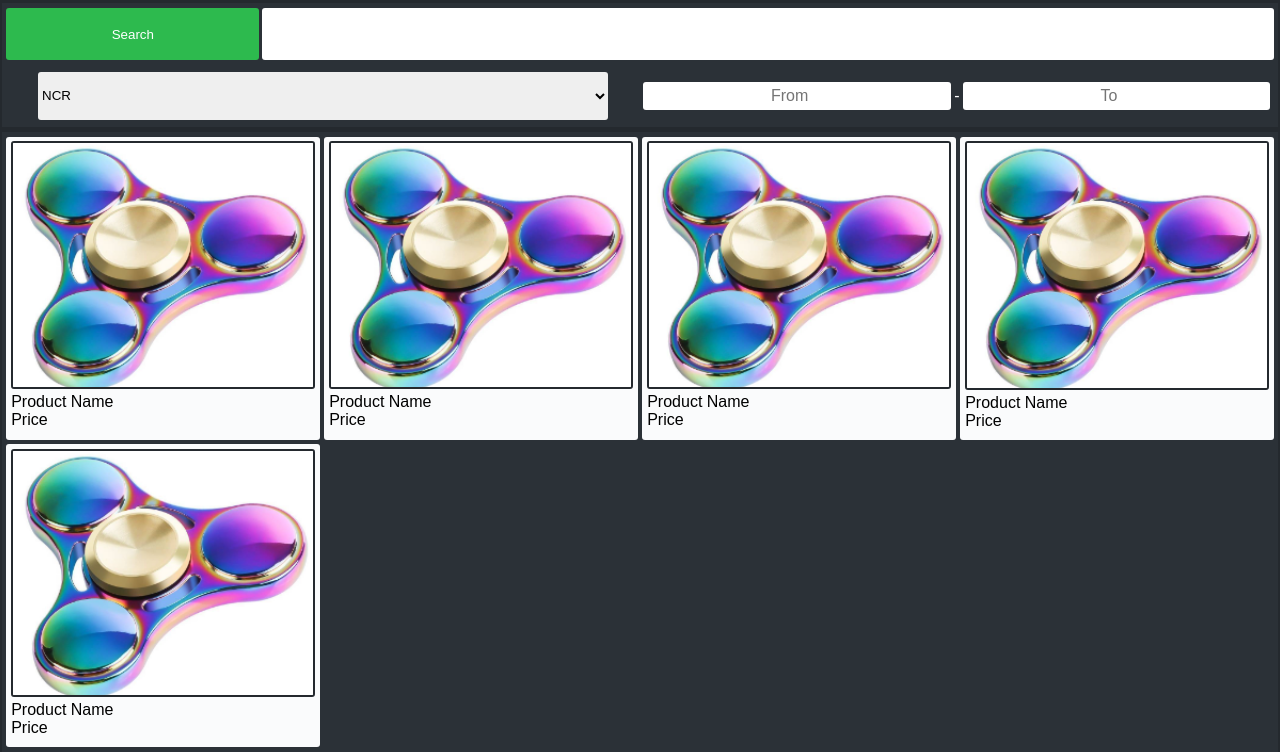
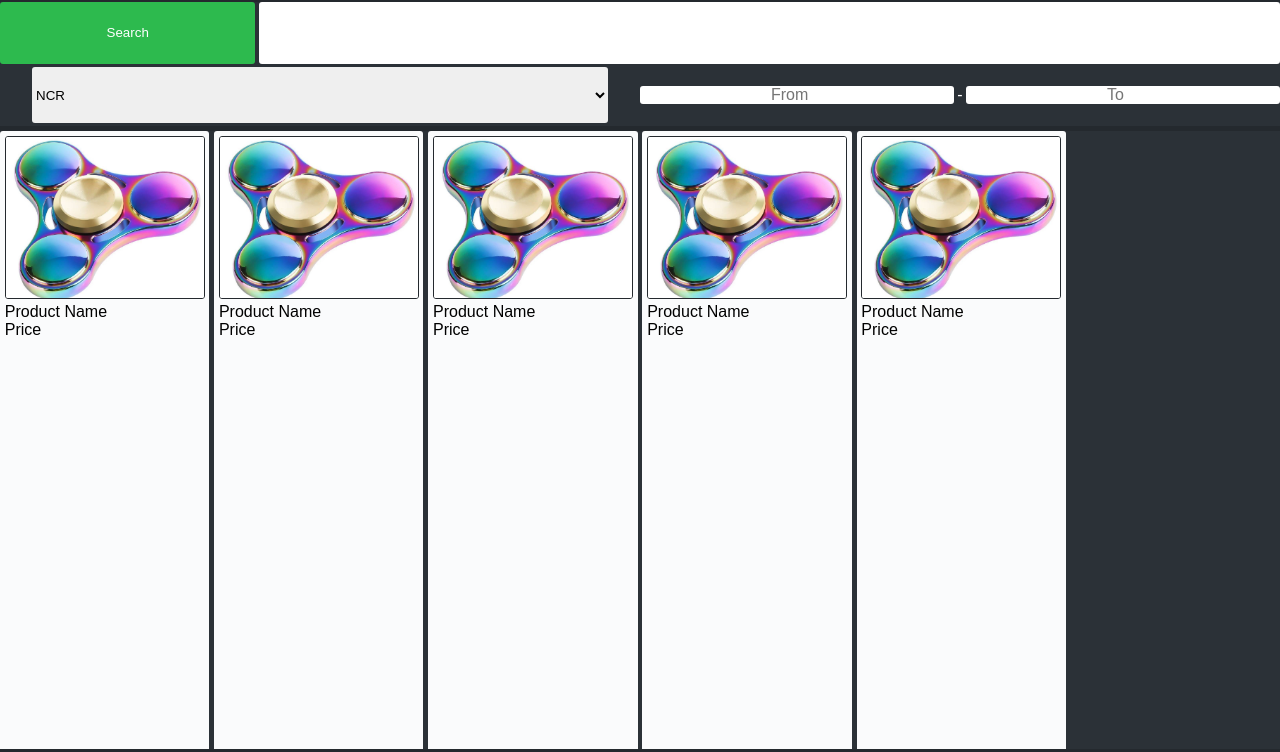
Before and after one commit to eustaquiogalano/shop, a website built with webpack: page src/index.html in a window 1280 px wide. Shown: the part 51-803 px from the top of the page. Built offline with nearby package versions, Linux system fonts and the light colour scheme.

Commit message:
style: remove unnecessary spacings

```diff
--- a/src/styles.css
+++ b/src/styles.css
@@ -5,7 +5,7 @@
   --gh-white-dark: rgb(250, 251, 252);
   --gh-white-light: rgb(255, 255, 255);
   --gh-green: rgb(45, 186, 78);
-  --general-padding: 0.1rem;
+  /* --general-padding: 0.1rem; */
 }
 
 * {
@@ -19,11 +19,12 @@ html {
   font-size: 16px;
 }
 
-body {
+body,
+html {
   background-color: var(--gh-black-dark);
   height: 100vh;
   width: 100vw;
-  padding: var(--general-padding);
+  overflow: hidden;
 }
 
 .display-flex {
@@ -40,7 +41,7 @@ header {
 
 header h1 {
   color: var(--gh-white-light);
-  margin-left: 30px;
+  /* margin-left: 30px; */
 }
 
 main {
@@ -68,7 +69,7 @@ section {
 #search-container {
   background-color: var(--gh-black-light);
   height: 50%;
-  padding: 0.3rem;
+  /* padding: 0.3rem; */
   gap: 0.2rem;
 }
 
@@ -82,7 +83,7 @@ section {
 
 #search-item-input {
   width: 80%;
-  padding: 0.2rem;
+  /* padding: 0.2rem; */
   font-size: 1rem;
   border-radius: 3px;
   border: none;
@@ -91,7 +92,7 @@ section {
 #search-option-container {
   background-color: var(--gh-black-light);
   height: 50%;
-  padding: 0.3rem;
+  /* padding: 0.3rem; */
 }
 
 #search-option-container div {
@@ -113,7 +114,7 @@ section {
 
 #item-price-range {
   background-color: transparent;
-  padding: 0.2rem;
+  /* padding: 0.2rem; */
   align-items: center;
   gap: 0.2rem;
 }
@@ -128,7 +129,7 @@ section {
   font-size: 1rem;
   width: 100%;
   text-align: center;
-  padding: 0.3rem 0;
+  /* padding: 0.3rem 0; */
 }
 
 #item-price-range #lowest {
@@ -141,10 +142,8 @@ section {
 
 #product-list-section {
   background-color: var(--gh-black-light);
-  /* background-color: red; */
-
   height: 100%;
-  padding: 0.3rem;
+  /* padding: 0.3rem; */
   display: grid;
   grid-template-columns: repeat(2, 1fr);
   grid-auto-rows: auto;
@@ -154,8 +153,6 @@ section {
 
 .product-container {
   background-color: var(--gh-white-dark);
-  /* background-color: yellow; */
-
   height: auto;
   width: 100%;
   padding: 0.3rem;
@@ -165,7 +162,7 @@ section {
 
 img {
   width: 100%;
-  border: 2px solid var(--gh-black-dark);
+  border: 1px solid var(--gh-black-dark);
   border-radius: 3px;
 }
 
@@ -177,6 +174,6 @@ img {
 
 @media (min-width: 1024px) {
   #product-list-section {
-    grid-template-columns: repeat(4, 1fr);
+    grid-template-columns: repeat(6, 1fr);
   }
 }
```
